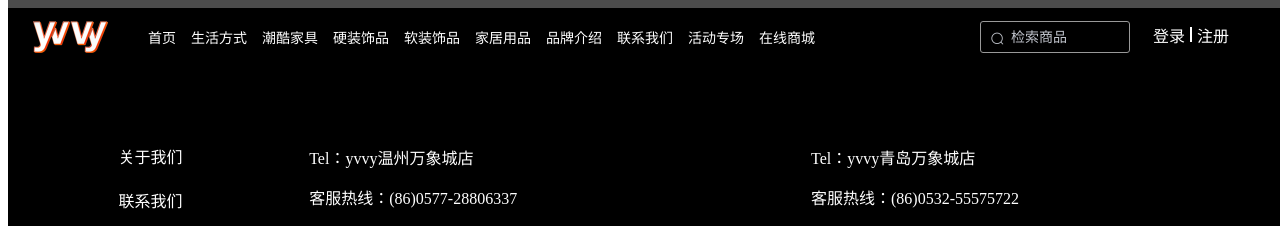
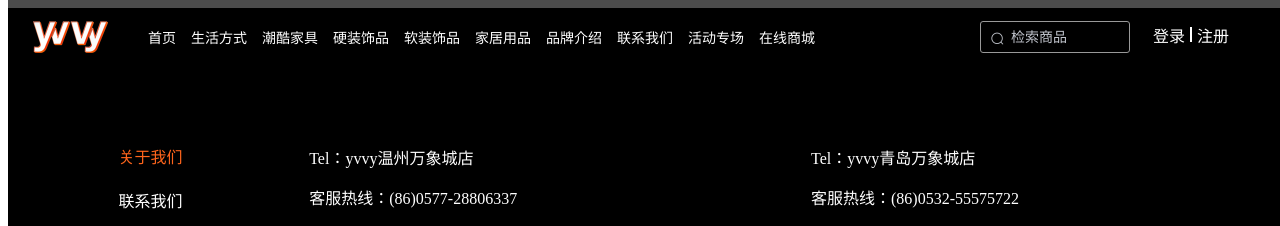
Before and after one commit to zpzhh/shop, a Vue app: page /#/contactUs in a window 1280 px wide. Shown: the top 226 px of the page. Built offline with nearby package versions, Linux system fonts and the light colour scheme.

Commit message:
新添加“联系我们"模块的侧边栏导航部分聚焦项的高亮功能

```diff
--- a/src/pages/contactUs/index.vue
+++ b/src/pages/contactUs/index.vue
@@ -1,7 +1,10 @@
 <template>
     <div class="box">
        <ul class="sideBar" @click="toggle">
-           <li v-for="item in lists" :key="item.label" >
+           <li v-for="item in lists" :key="item.label"
+            :data-label="item.label"
+             :class="{foucs:item.label==curLabel}"
+            >
                {{item.title}}
            </li>
        </ul>
@@ -22,6 +25,8 @@
           toggle(e){
               let tag=e.target.tagName.toLowerCase();
               if(tag=="li"){
+                  let label=e.srcElement.dataset.label;
+                   this.curLabel=label;
                   this.lists.forEach(element => {
                        if(element.title==$.trim(e.target.textContent)){
                            this.curComponent=element.label;
@@ -36,7 +41,8 @@
               lists:[{title:'关于我们',label:'aboutUs'},{title:'联系我们',label:"contactUs"}
             ,{title:'新闻公告',label:'news'},{title:'配送安全',label:'dstInstalation'}
         ,{title:'退换货政策',label:"returnPolicy"},{title:'维修与保养',label:'maintenance'}],
-        curComponent:"aboutUs"
+        curComponent:"aboutUs",
+        curLabel:'aboutUs',
             }
         }
     }
@@ -54,6 +60,9 @@
             color:#ff651c;
             cursor:pointer;
         }
+        .foucs{
+            color:#ff651c;
+        }
     }
     div.box{
         display:flex;
```
